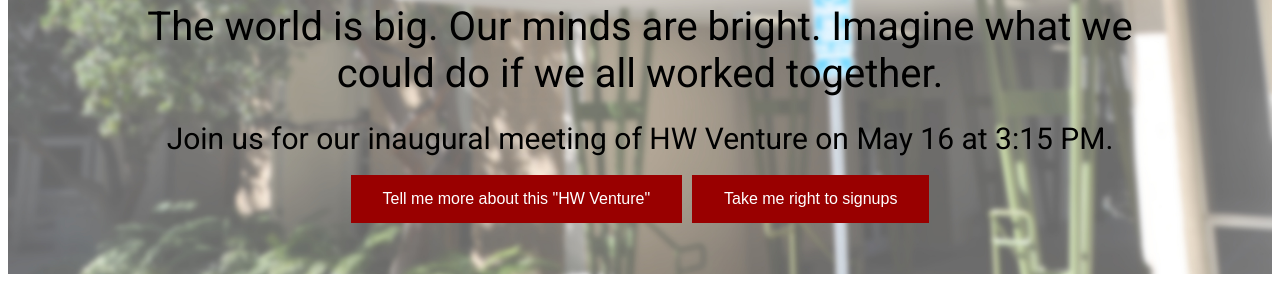
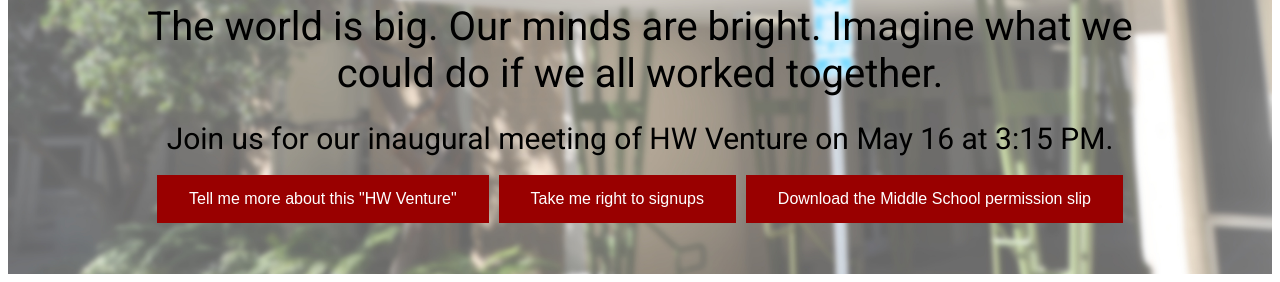
Before and after one commit to jononon/HWVentureSite, a plain HTML site: page index.html in a window 1280 px wide. Shown: the part 518-800 px from the top of the page. Drawn offline with nearby package versions, Linux system fonts and the light colour scheme.

Commit message:
add button to main page

```diff
--- a/index.html
+++ b/index.html
@@ -40,7 +40,7 @@
       <div style=font-size:20;>&nbsp;</div>
       <div style=font-size:30;>Join us for our inaugural meeting of HW Venture on May 16 at 3:15 PM.</div>
       <div style=font-size:10;>&nbsp;</div>
-      <div><button id=button type="reset" onclick="location.href='thebeginning.html'">Tell me more about this "HW Venture"</button> <button id=button type="reset" onclick="location.href='signup.html'">Take me right to signups</button></div>
+      <div><button id=button type="reset" onclick="location.href='thebeginning.html'">Tell me more about this "HW Venture"</button> <button id=button type="reset" onclick="location.href='signup.html'">Take me right to signups</button> <button id=button type="reset" onclick="location.href='permission.pdf'">Download the Middle School permission slip</button></div>
     </div>
   </center>
 </body>
```
